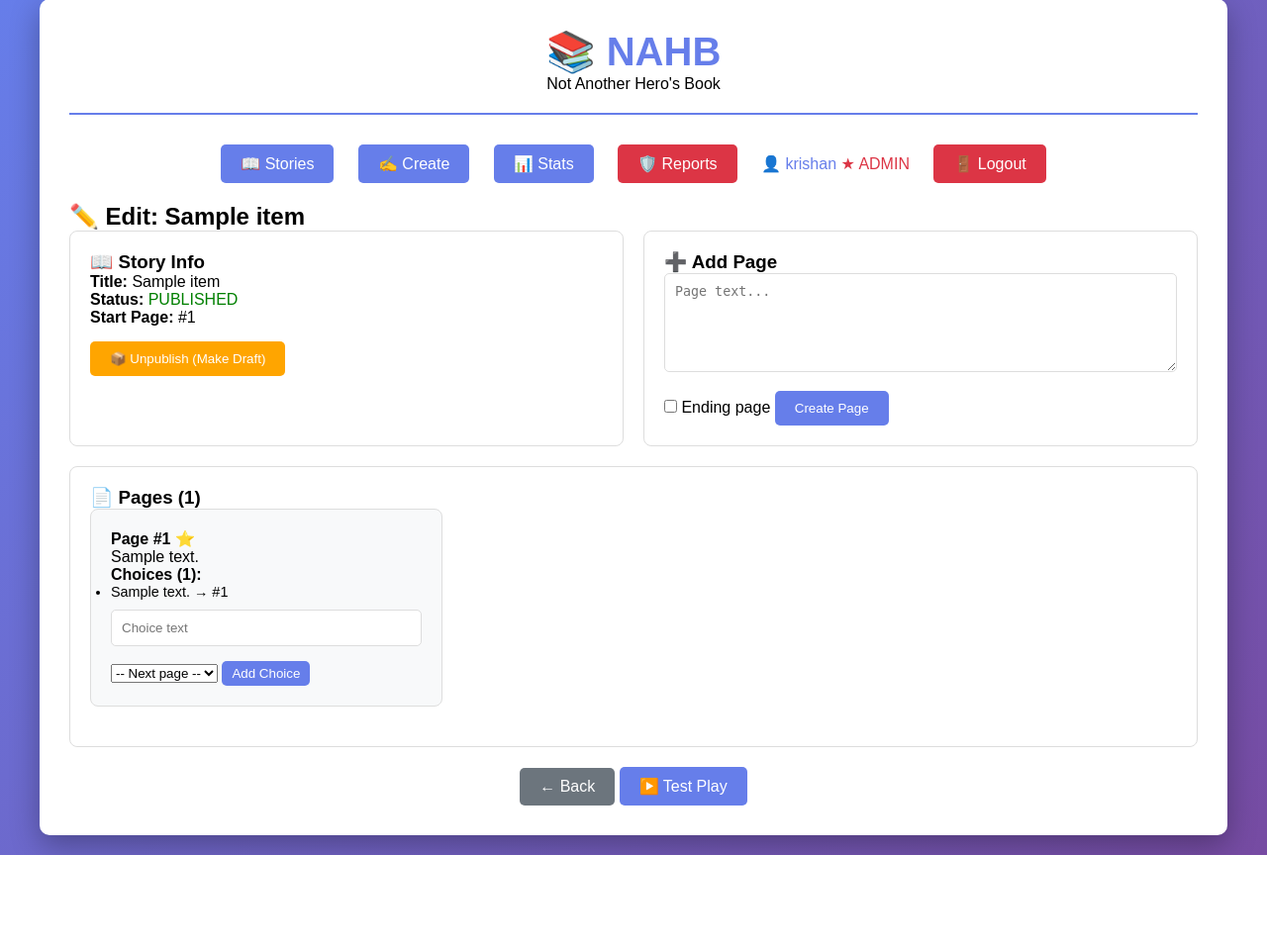
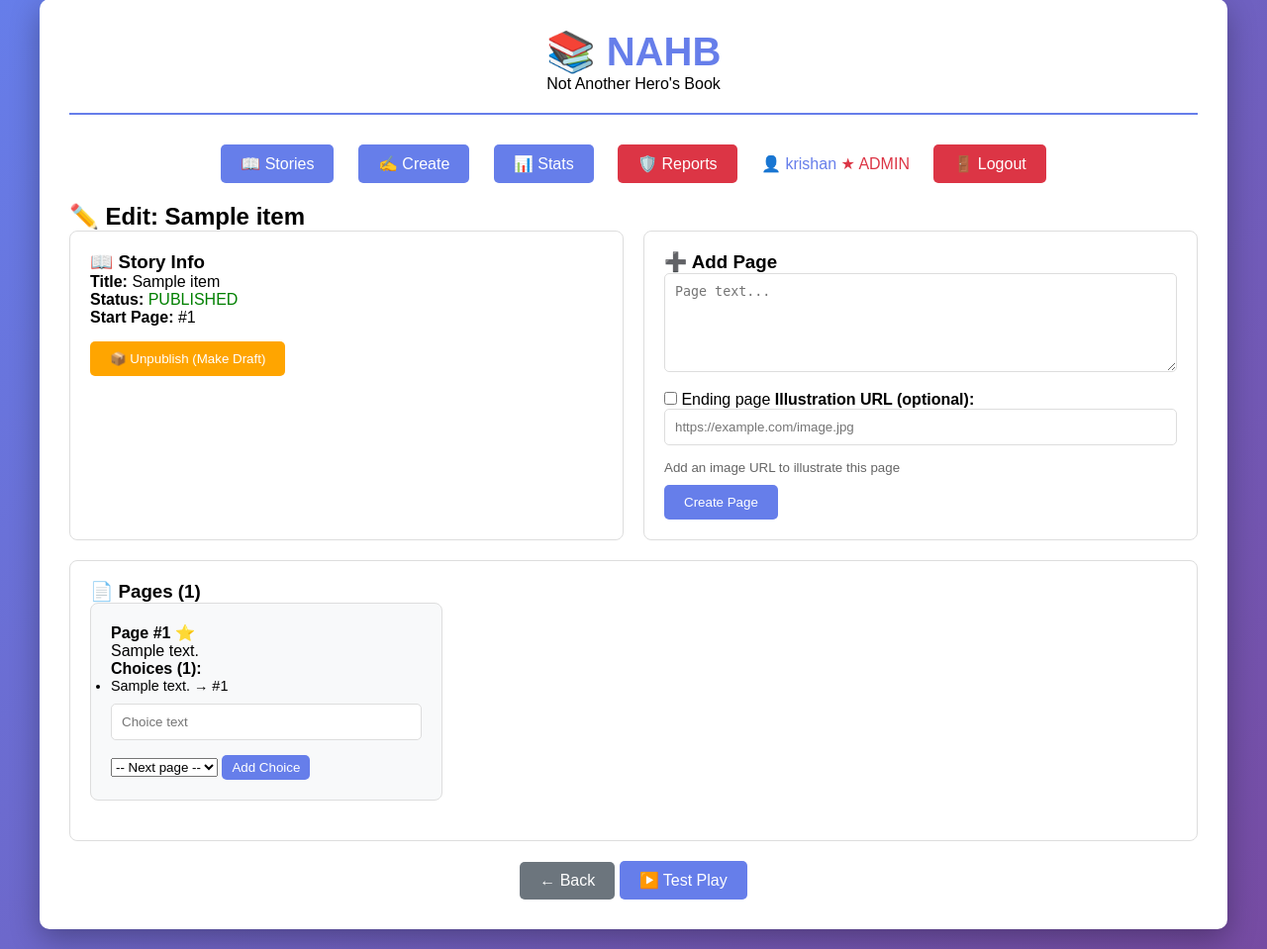
Before and after one commit to krishan-baragama/nahb-project, a Django app: page /story/1/edit/ in a window 1280 px wide. Shown: the part 21-980 px from the top of the page at 99% size. Before the commit the page ends 885 px from the top, so only its background shows below. Run offline with Django 5.2, Linux system fonts and the light colour scheme; a user stored in the database is signed in; a database or web service that is not in the repository returns one stand-in record (values such as "Sample title"); data that the repository does not hold is empty.

Commit message:
feat(level20): add illustration support for pages - Add illustration URL field to page creation - Support image URLs for story pages

```diff
--- a/django-app/djangoProject/gameplayApp/templates/gameplay/edit_story.html
+++ b/django-app/djangoProject/gameplayApp/templates/gameplay/edit_story.html
@@ -41,6 +41,12 @@
             <div id="ending_label_field" style="display: none;">
                 <input type="text" name="ending_label" placeholder="e.g., Happy Ending, Bad Ending">
             </div>
+            <!-- Level 20: Illustration support -->
+            <label><strong>Illustration URL (optional):</strong></label>
+            <input type="text" name="illustration" placeholder="https://example.com/image.jpg">
+            <small style="display: block; color: #666; margin-bottom: 10px;">
+                Add an image URL to illustrate this page
+            </small>
             <button type="submit" class="btn">Create Page</button>
 
             <script>
--- a/django-app/djangoProject/gameplayApp/views.py
+++ b/django-app/djangoProject/gameplayApp/views.py
@@ -357,7 +357,8 @@ def create_page(request, story_id):
         data = {
             'text': request.POST.get('text'),
             'is_ending': request.POST.get('is_ending') == 'on',
-            'ending_label': request.POST.get('ending_label', '')  # Level 13
+            'ending_label': request.POST.get('ending_label', ''),  # Level 13
+            'illustration': request.POST.get('illustration', '')
         }
         try:
             response = requests.post(
```
